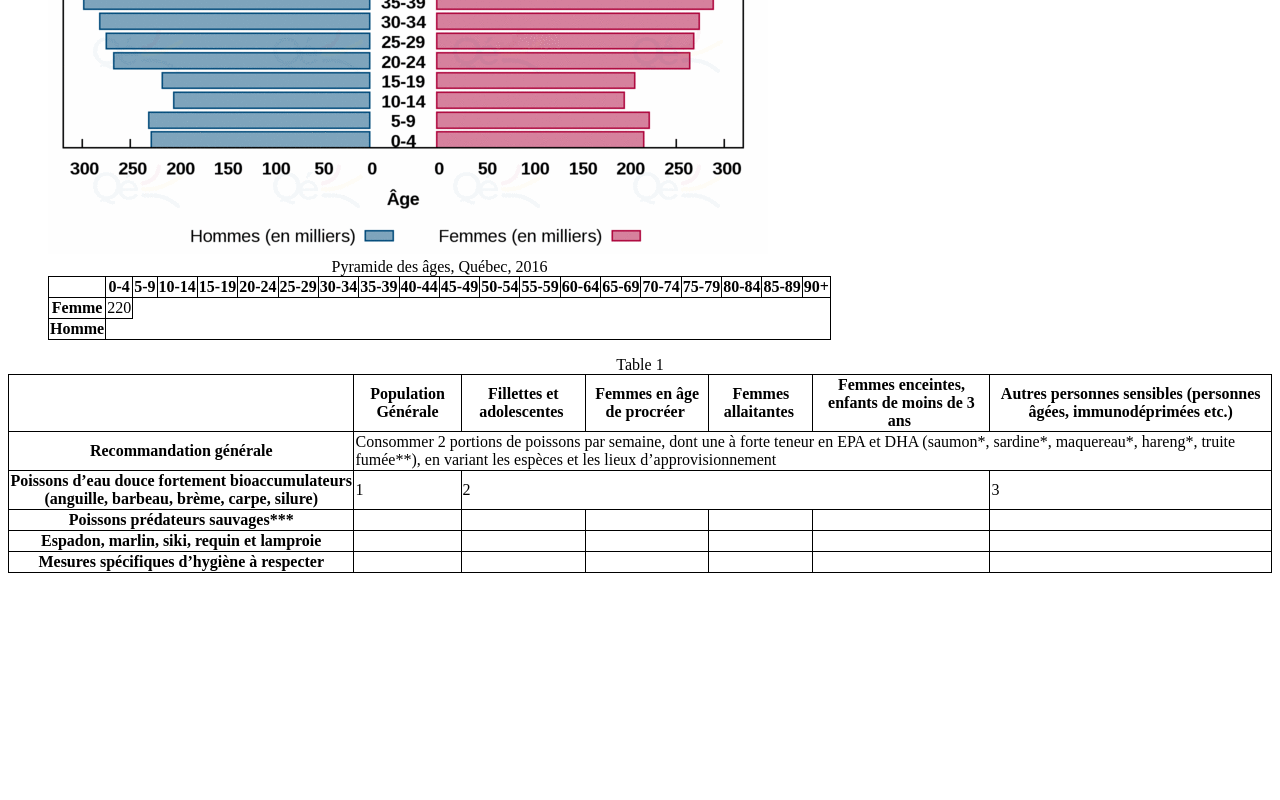
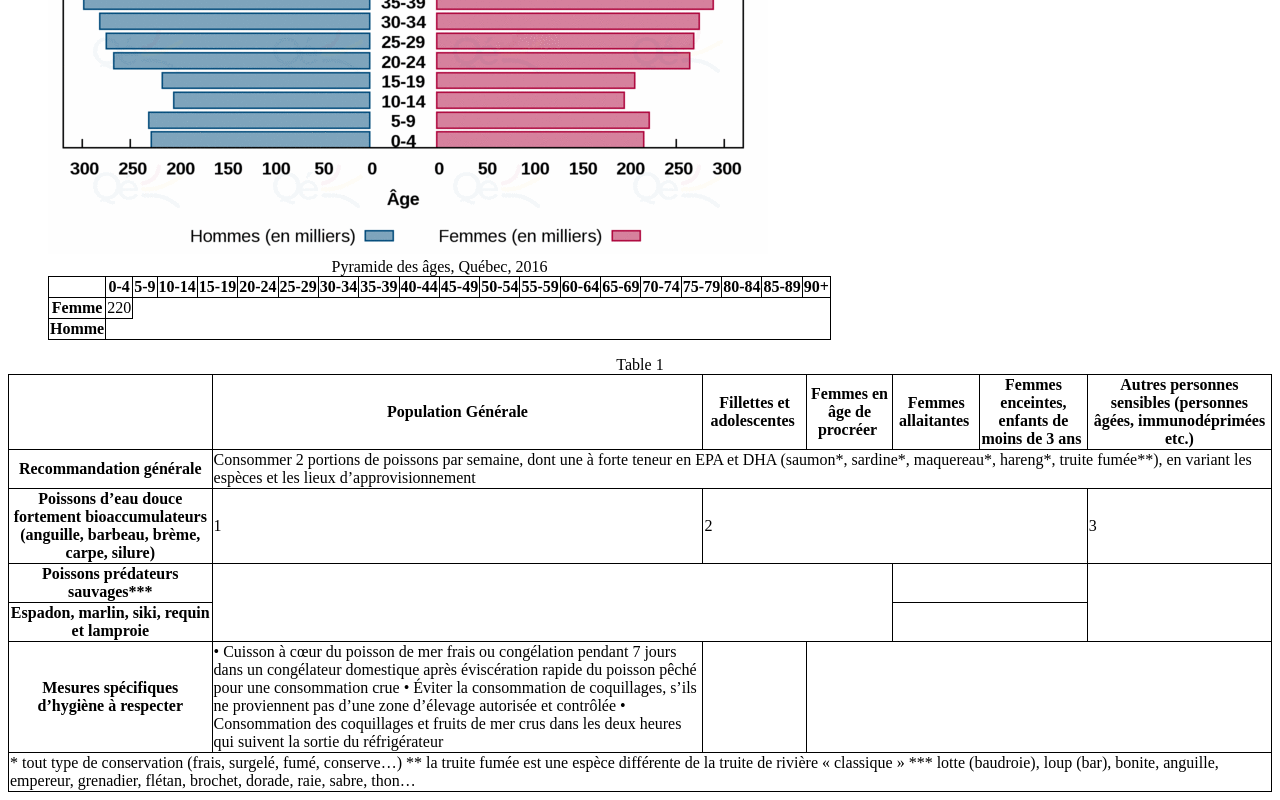
Before and after one commit to CassiopeeG/exercice_integration, a plain HTML site: page index.html in a window 1280 px wide. Shown: the part 1060-1860 px from the top of the page. Before the commit the page ends 1641 px from the top, so only its background shows below. Drawn offline with Linux system fonts and the light colour scheme.

Commit message:
Tableau suite

```diff
--- a/index.html
+++ b/index.html
@@ -81,30 +81,27 @@
                 </tr>
                 <tr>
                     <th>Poissons prédateurs sauvages***</td>
-                    <td></td>
-                    <td></td>
-                    <td></td>
-                    <td></td>
-                    <td></td>
+                    <td colspan="3" rowspan="2"></td>
+                    <td colspan="2"></td>
+                    <td rowspan="2"></td>
+                </tr>
+                <tr>
+                    <th>Espadon, marlin, siki, requin et lamproie</th>
+                    <td colspan="2"></td>
+                </tr>
+                <tr>
+                    <th>Mesures spécifiques d’hygiène à respecter</tdh>
+                    <td>•	Cuisson à cœur du poisson de mer frais ou congélation pendant 7 jours dans un congélateur domestique après éviscération rapide du poisson pêché pour une consommation crue
+                        •	Éviter la consommation de coquillages, s’ils ne proviennent pas d’une zone d’élevage autorisée et contrôlée
+                        •	Consommation des coquillages et fruits de mer crus dans les deux heures qui suivent la sortie du réfrigérateur
+                        </td>
                     <td></td>
                 </tr>
                 <tr>
-                    <th>Espadon, marlin, siki, requin et lamproie</th>
-                    <td></td>
-                    <td></td>
-                    <td></td>
-                    <td></td>
-                    <td></td>
-                    <td></td>
-                </tr>
-                <tr>
-                    <th>Mesures spécifiques d’hygiène à respecter</tdh>
-                    <td></td>
-                    <td></td>
-                    <td></td>
-                    <td></td>
-                    <td></td>
-                    <td></td>
+                    <td colspan="7">* tout type de conservation (frais, surgelé,  fumé, conserve…)
+                        ** la truite fumée est une espèce différente de la truite de rivière « classique »
+                        *** lotte (baudroie), loup (bar), bonite, anguille, empereur, grenadier, flétan, brochet, dorade, raie, sabre, thon…
+                        </td>
                 </tr>
             </tbody>
         </table>
```
